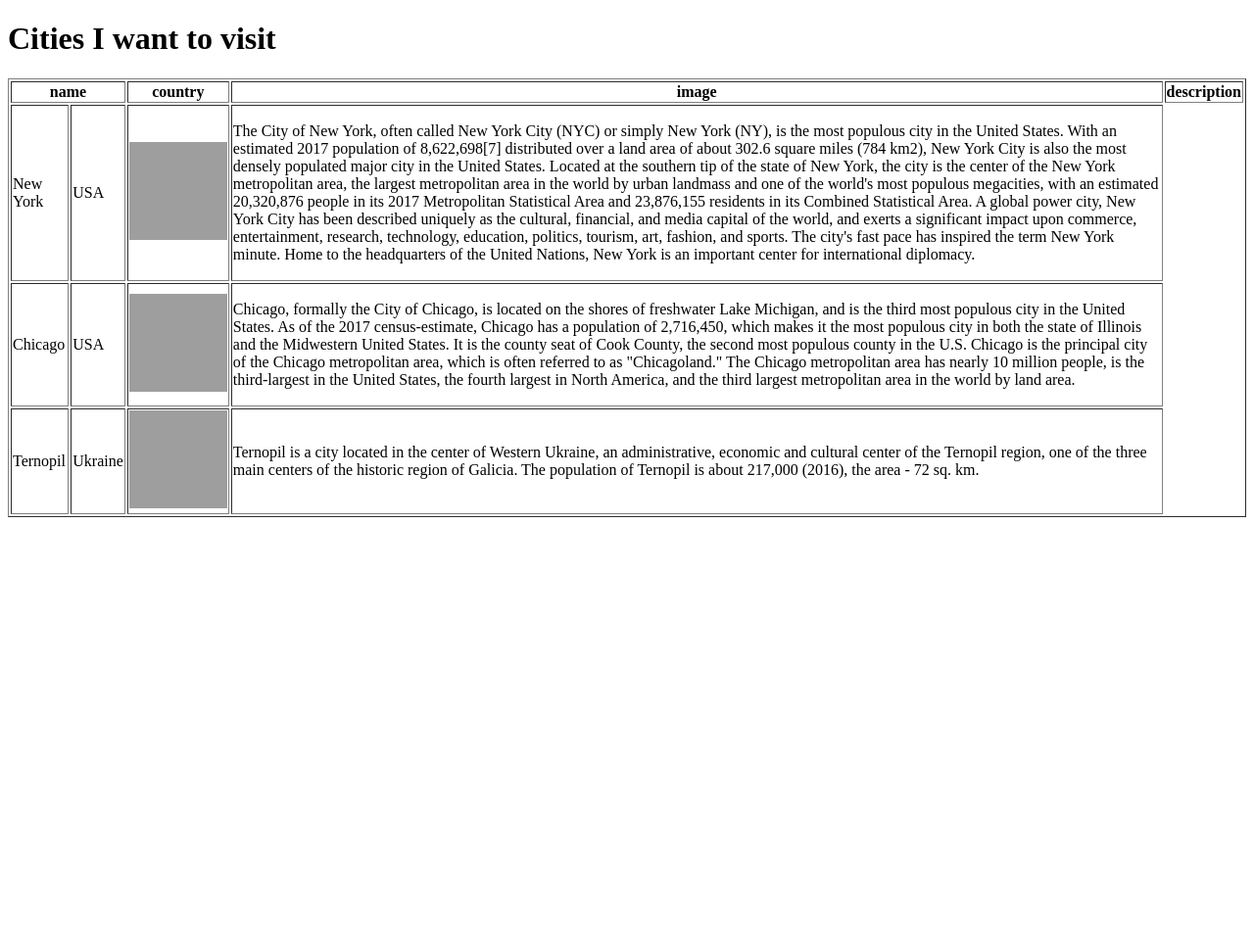
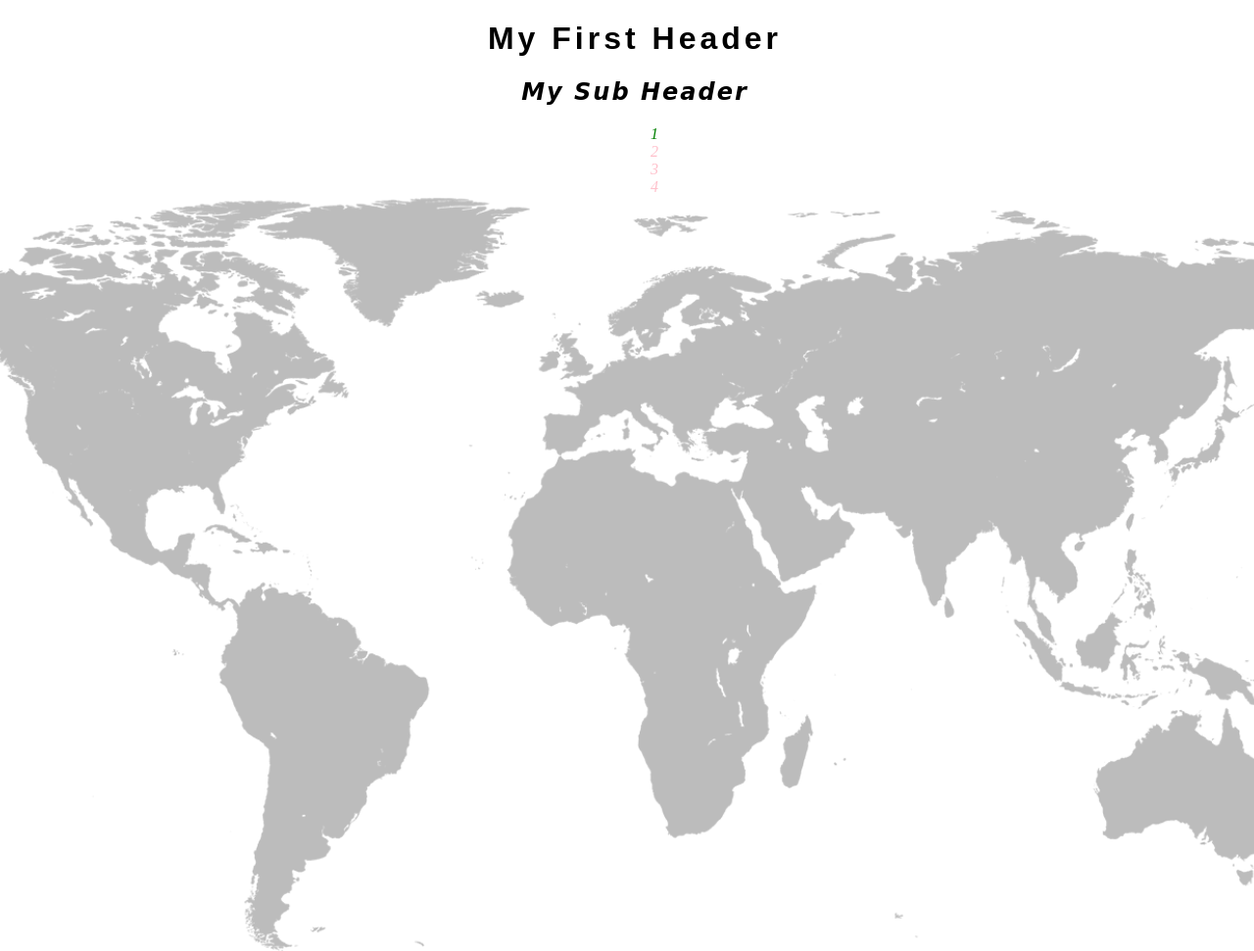
Before and after one commit to solomon4ik/Solomon, a plain HTML site: page lab_1.3.5.html in a window 1280 px wide. Shown: the top 971 px of the page at 98% size. Before the commit the page ends 800 px from the top, so only its background shows below. Drawn offline with Linux system fonts and the light colour scheme; grey boxes are pictures that could not be loaded.

Commit message:
lab1.3.5.

```diff
--- a/lab_1.3.5.html
+++ b/lab_1.3.5.html
@@ -4,53 +4,31 @@
     <meta charset="UTF-8">
     <meta name="viewport" content="width=device-width, initial-scale=1.0">
     <meta http-equiv="X-UA-Compatible" content="ie=edge">
-    <title>Cities I want to visit</title>
+    <link rel="stylesheet" href="styles/style.css">
+    <title></title>
 </head>
-<body>
-    <h1>Cities I want to visit</h1>
-        <table border="1">
-            <tr>
-                <th colspan="2">name</th>
-                <th>country</th>
-                <th>image</th>
-                <th>description</th>
-            </tr>
-            <tr>
-                <td>New York</td>
-                <td>USA</td>
-                <td><img src="https://www.taketours.com/images/destination/liberty2.jpg" alt="" width="100" height="100"></td>
-                <td><p>The City of New York, often called New York City (NYC) or simply New York (NY), is the most populous city in
-                    the United States. With an estimated 2017 population of 8,622,698[7] distributed over a land area of about 302.6
-                    square miles (784 km2), New York City is also the most densely populated major city in the United States.
-                    Located at the southern tip of the state of New York, the city is the center of the New York metropolitan area,
-                    the largest metropolitan area in the world by urban landmass and one of the world's most populous megacities,
-                    with an estimated 20,320,876 people in its 2017 Metropolitan Statistical Area and 23,876,155 residents in its
-                    Combined Statistical Area. A global power city, New York City has been described uniquely as the
-                    cultural, financial, and media capital of the world, and exerts a significant
-                    impact upon commerce, entertainment, research, technology, education, politics, tourism, art, fashion,
-                    and sports. The city's fast pace has inspired the term New York minute. Home to the headquarters
-                    of the United Nations, New York is an important center for international diplomacy.</p></td>
-            </tr>
-            <tr>
-                <td>Chicago</td>
-                <td>USA</td>
-                <td><img src="https://media.timeout.com/images/105167564/630/472/image.jpg" alt="" width="100" height="100"></td>
-                <td><p>Chicago, formally the City of Chicago, is located on
-                    the shores of freshwater Lake Michigan, and is the third most populous city in the United States. As of the 2017
-                    census-estimate, Chicago has a population of 2,716,450, which makes it the most populous city in both the state of
-                    Illinois and the Midwestern United States. It is the county seat of Cook County, the second most populous county in
-                    the U.S. Chicago is the principal city of the Chicago metropolitan area, which is often referred to as "Chicagoland."
-                    The Chicago metropolitan area has nearly 10 million people, is the third-largest in the United States, the fourth
-                    largest in North America, and the third largest metropolitan area in the world by land area.</p></td>
-            </tr>
-            <tr>
-                <td>Ternopil</td>
-                <td>Ukraine</td>
-                <td><img src="http://ukrainetrek.com/images/ternopil-ukraine-city-views-13.jpg" alt="" width="100" height="100"></td>
-                <td><p>Ternopil is a city located in the center of Western Ukraine, an administrative, economic and cultural center of the Ternopil region, one of the three main centers of the historic region of Galicia.
-                The population of Ternopil is about 217,000 (2016), the area - 72 sq. km.</p></td>
-            </tr>
-        </table>
-
+<body class="main-container">
+   <h1 class="head">
+       My First Header
+   </h1>
+   <h2 class="sub-head">
+       My Sub Header
+   </h2>
+    <div>
+        <ul class="main-list">
+            <li>
+                <a href="#">1</a>
+            </li>
+            <li>
+                <a href="">2</a>
+            </li>
+            <li>
+                <a href="">3</a>
+            </li>
+            <li>
+                <a href="">4</a>
+            </li>
+        </ul>
+    </div>
 </body>
 </html>
--- /dev/null
+++ b/styles/style.css
@@ -0,0 +1,49 @@
+.main-container{
+    background-image: url("../img/world-map.png");
+    height: 1000px;
+    width: 100%;
+    background-size: cover;
+    background-position: top;
+    overflow: hidden;
+}
+.head {
+    letter-spacing: 4px;
+    font-family: sans-serif;
+    text-align: center;
+    font-weight: bold;
+
+}
+.sub-head {
+    letter-spacing: 2px;
+    font-family: cursive;
+    text-align: center;
+    font-style: italic;
+    font-weight: bold;
+}
+.main-list {
+    text-align: center;
+    font-style: italic;
+    list-style: none;
+}
+a:link {
+    color: green;
+    background-color: transparent;
+    text-decoration: none;
+ }
+
+ a:visited {
+    color: pink;
+    background-color: transparent;
+    text-decoration: none;
+ }
+
+ a:hover {
+    color: red;
+    background-color: transparent;
+    text-decoration: underline;
+ }
+
+ a:active {
+    color: yellow;
+    background-color: transparent;
+    text-decoration: underline
```
Also changed, not shown: img/world-map.png (added).
